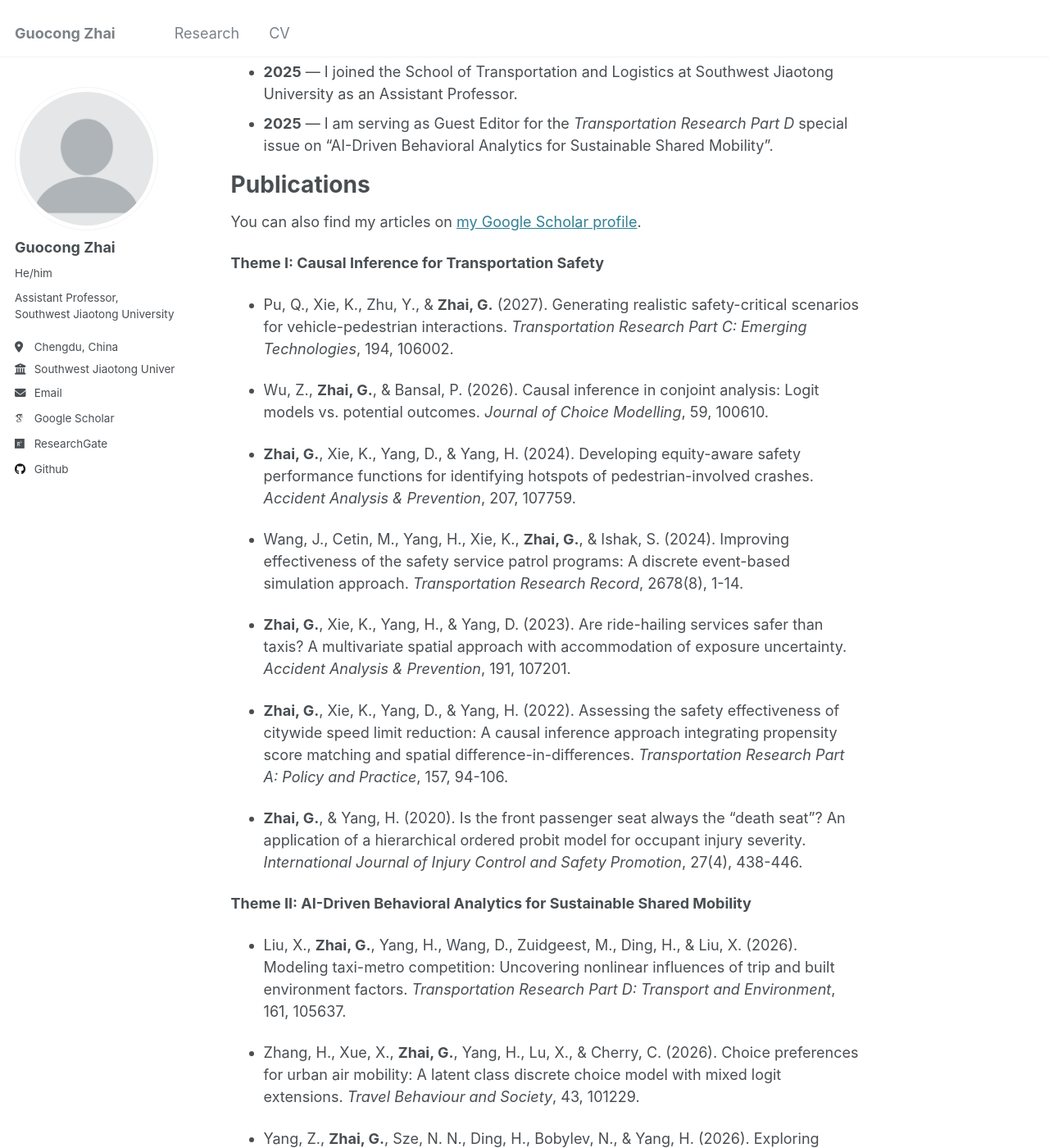
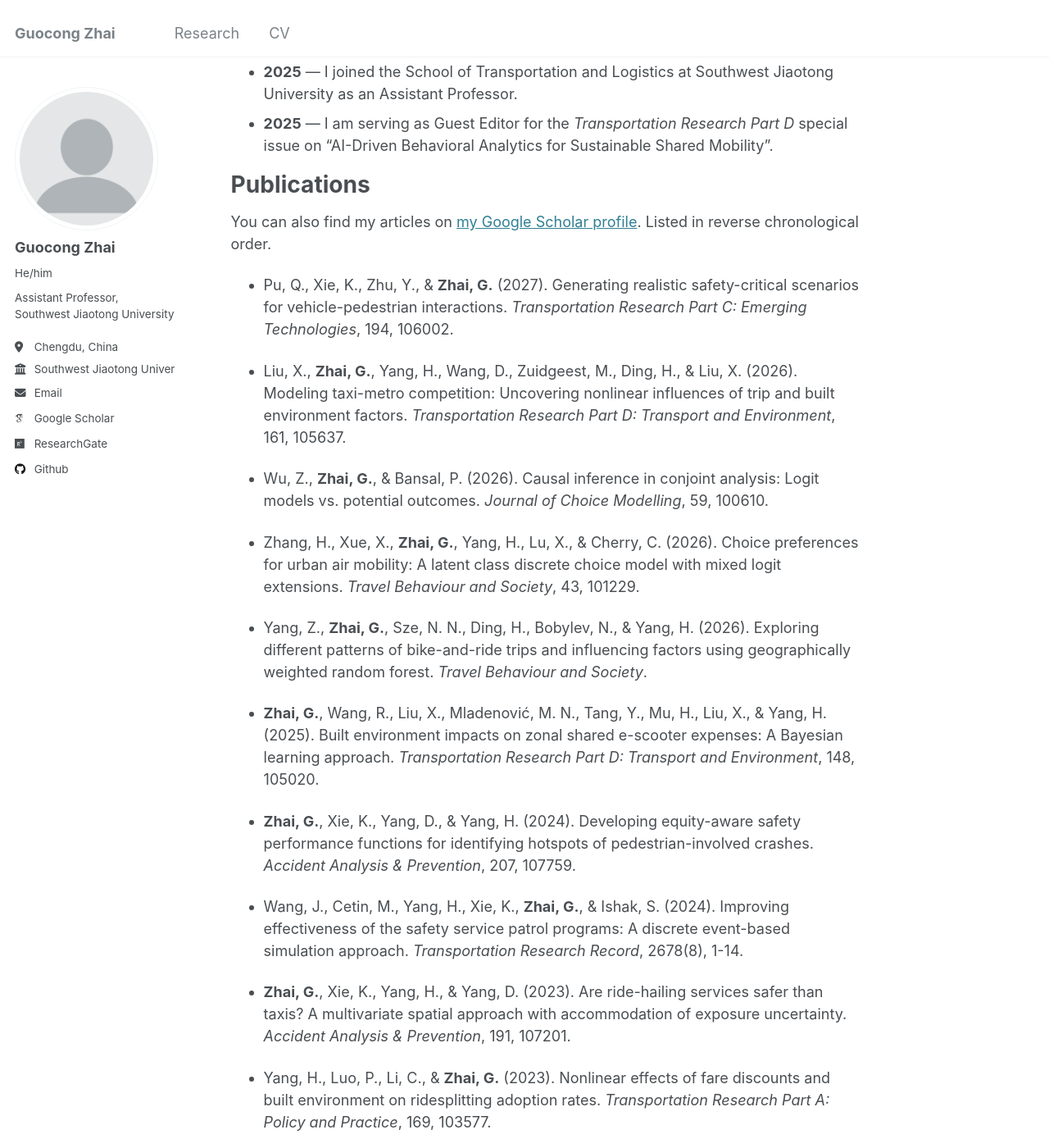
Before and after one commit to gzhai001/gzhai001.github.io, a Jekyll site: the page built from _pages/about.md, in a window 1280 px wide and 1400 px high, scrolled down 817 px. Shown: the whole window at 82% size. Built offline with Jekyll 4.4.1, drawn with Linux system fonts in a browser that asks for light colours; some web fonts are replaced; part of the change alters nothing that is shown; some of the changed text lies outside the part shown.

Commit message:
Merge publication themes into single reverse-chronological list

```diff
--- a/_pages/about.md
+++ b/_pages/about.md
@@ -26,13 +26,19 @@ News
 
 Publications
 ======
-You can also find my articles on [my Google Scholar profile](https://scholar.google.com/citations?user=YJHjwT8AAAAJ&hl=en).
-
-**Theme I: Causal Inference for Transportation Safety**
+You can also find my articles on [my Google Scholar profile](https://scholar.google.com/citations?user=YJHjwT8AAAAJ&hl=en). Listed in reverse chronological order.
 
 - Pu, Q., Xie, K., Zhu, Y., & **Zhai, G.** (2027). Generating realistic safety-critical scenarios for vehicle-pedestrian interactions. *Transportation Research Part C: Emerging Technologies*, 194, 106002.
 
+- Liu, X., **Zhai, G.**, Yang, H., Wang, D., Zuidgeest, M., Ding, H., & Liu, X. (2026). Modeling taxi-metro competition: Uncovering nonlinear influences of trip and built environment factors. *Transportation Research Part D: Transport and Environment*, 161, 105637.
+
 - Wu, Z., **Zhai, G.**, & Bansal, P. (2026). Causal inference in conjoint analysis: Logit models vs. potential outcomes. *Journal of Choice Modelling*, 59, 100610.
+
+- Zhang, H., Xue, X., **Zhai, G.**, Yang, H., Lu, X., & Cherry, C. (2026). Choice preferences for urban air mobility: A latent class discrete choice model with mixed logit extensions. *Travel Behaviour and Society*, 43, 101229.
+
+- Yang, Z., **Zhai, G.**, Sze, N. N., Ding, H., Bobylev, N., & Yang, H. (2026). Exploring different patterns of bike-and-ride trips and influencing factors using geographically weighted random forest. *Travel Behaviour and Society*.
+
+- **Zhai, G.**, Wang, R., Liu, X., Mladenović, M. N., Tang, Y., Mu, H., Liu, X., & Yang, H. (2025). Built environment impacts on zonal shared e-scooter expenses: A Bayesian learning approach. *Transportation Research Part D: Transport and Environment*, 148, 105020.
 
 - **Zhai, G.**, Xie, K., Yang, D., & Yang, H. (2024). Developing equity-aware safety performance functions for identifying hotspots of pedestrian-involved crashes. *Accident Analysis & Prevention*, 207, 107759.
 
@@ -40,29 +46,19 @@ You can also find my articles on [my Google Scholar profile](https://scholar.goo
 
 - **Zhai, G.**, Xie, K., Yang, H., & Yang, D. (2023). Are ride-hailing services safer than taxis? A multivariate spatial approach with accommodation of exposure uncertainty. *Accident Analysis & Prevention*, 191, 107201.
 
-- **Zhai, G.**, Xie, K., Yang, D., & Yang, H. (2022). Assessing the safety effectiveness of citywide speed limit reduction: A causal inference approach integrating propensity score matching and spatial difference-in-differences. *Transportation Research Part A: Policy and Practice*, 157, 94-106.
-
-- **Zhai, G.**, & Yang, H. (2020). Is the front passenger seat always the "death seat"? An application of a hierarchical ordered probit model for occupant injury severity. *International Journal of Injury Control and Safety Promotion*, 27(4), 438-446.
-
-**Theme II: AI-Driven Behavioral Analytics for Sustainable Shared Mobility**
-
-- Liu, X., **Zhai, G.**, Yang, H., Wang, D., Zuidgeest, M., Ding, H., & Liu, X. (2026). Modeling taxi-metro competition: Uncovering nonlinear influences of trip and built environment factors. *Transportation Research Part D: Transport and Environment*, 161, 105637.
-
-- Zhang, H., Xue, X., **Zhai, G.**, Yang, H., Lu, X., & Cherry, C. (2026). Choice preferences for urban air mobility: A latent class discrete choice model with mixed logit extensions. *Travel Behaviour and Society*, 43, 101229.
-
-- Yang, Z., **Zhai, G.**, Sze, N. N., Ding, H., Bobylev, N., & Yang, H. (2026). Exploring different patterns of bike-and-ride trips and influencing factors using geographically weighted random forest. *Travel Behaviour and Society*.
-
-- **Zhai, G.**, Wang, R., Liu, X., Mladenović, M. N., Tang, Y., Mu, H., Liu, X., & Yang, H. (2025). Built environment impacts on zonal shared e-scooter expenses: A Bayesian learning approach. *Transportation Research Part D: Transport and Environment*, 148, 105020.
-
 - Yang, H., Luo, P., Li, C., & **Zhai, G.** (2023). Nonlinear effects of fare discounts and built environment on ridesplitting adoption rates. *Transportation Research Part A: Policy and Practice*, 169, 103577.
 
 - Yang, H., An, P., Wei, H., & **Zhai, G.** (2023). Unique in the metro system: The likelihood to re-identify a metro user with limited trajectory points. *Physica A: Statistical Mechanics and Its Applications*, 628, 129176.
+
+- **Zhai, G.**, Xie, K., Yang, D., & Yang, H. (2022). Assessing the safety effectiveness of citywide speed limit reduction: A causal inference approach integrating propensity score matching and spatial difference-in-differences. *Transportation Research Part A: Policy and Practice*, 157, 94-106.
 
 - Yang, H., **Zhai, G.**, & Yang, L. (2022). How does the suspension of ride-sourcing affect the transportation system and environment? *Transportation Research Part D: Transport and Environment*, 102, 103131.
 
 - Zhang, Z., **Zhai, G.**, Xie, K., & Xiao, F. (2022). Exploring the nonlinear effects of ridesharing on public transit usage: A case study of San Diego. *Journal of Transport Geography*, 104, 103449.
 
 - Yang, H., **Zhai, G.**, Liu, X., Yang, L., Liu, Y., & Yuan, Q. (2022). Determinants of city-level private car ownership: Effects of vehicle regulation policies and relative prices. *Transport Policy*, 115, 40-48.
+
+- **Zhai, G.**, & Yang, H. (2020). Is the front passenger seat always the "death seat"? An application of a hierarchical ordered probit model for occupant injury severity. *International Journal of Injury Control and Safety Promotion*, 27(4), 438-446.
 
 **Working Papers**
 
```
